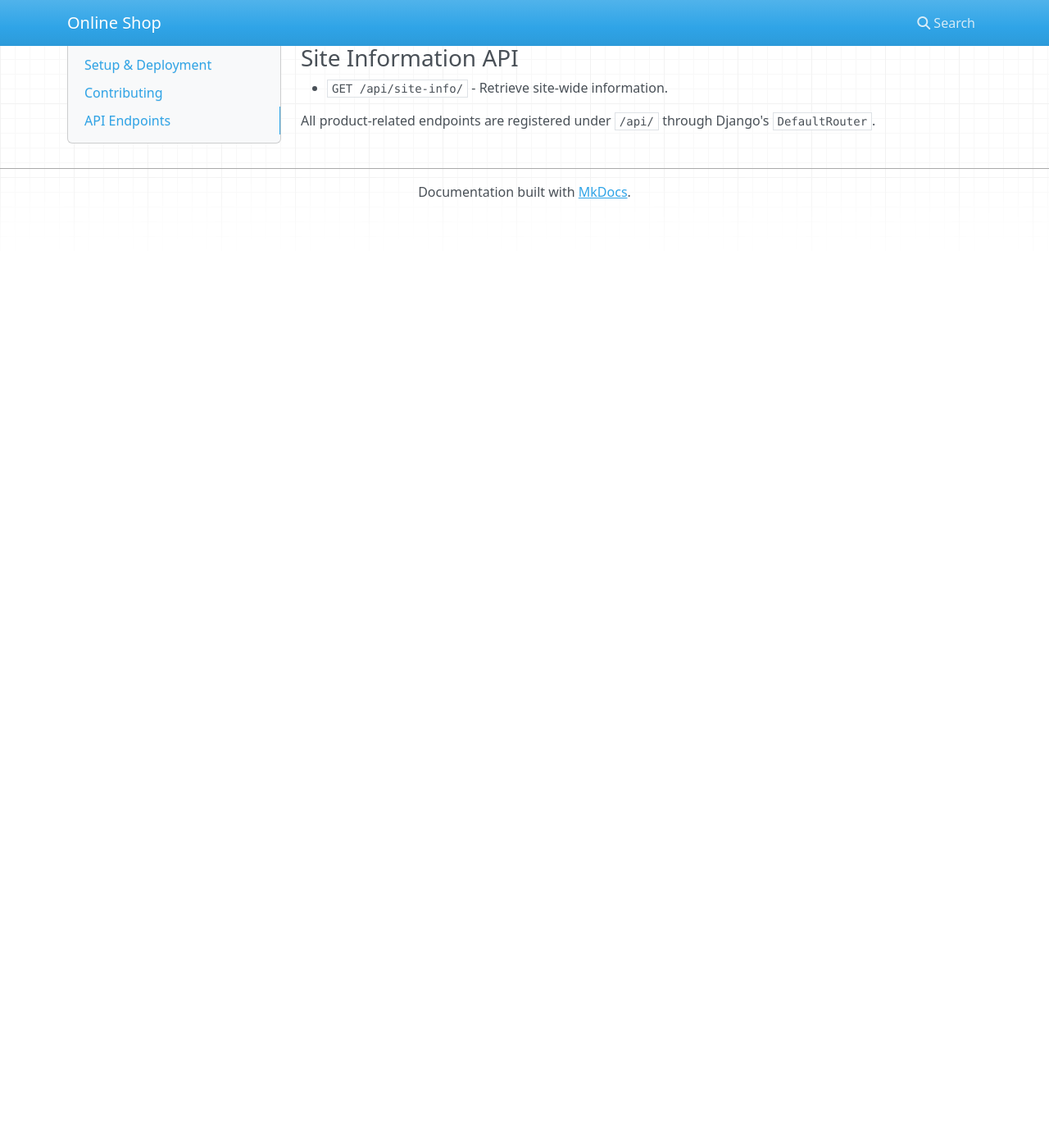
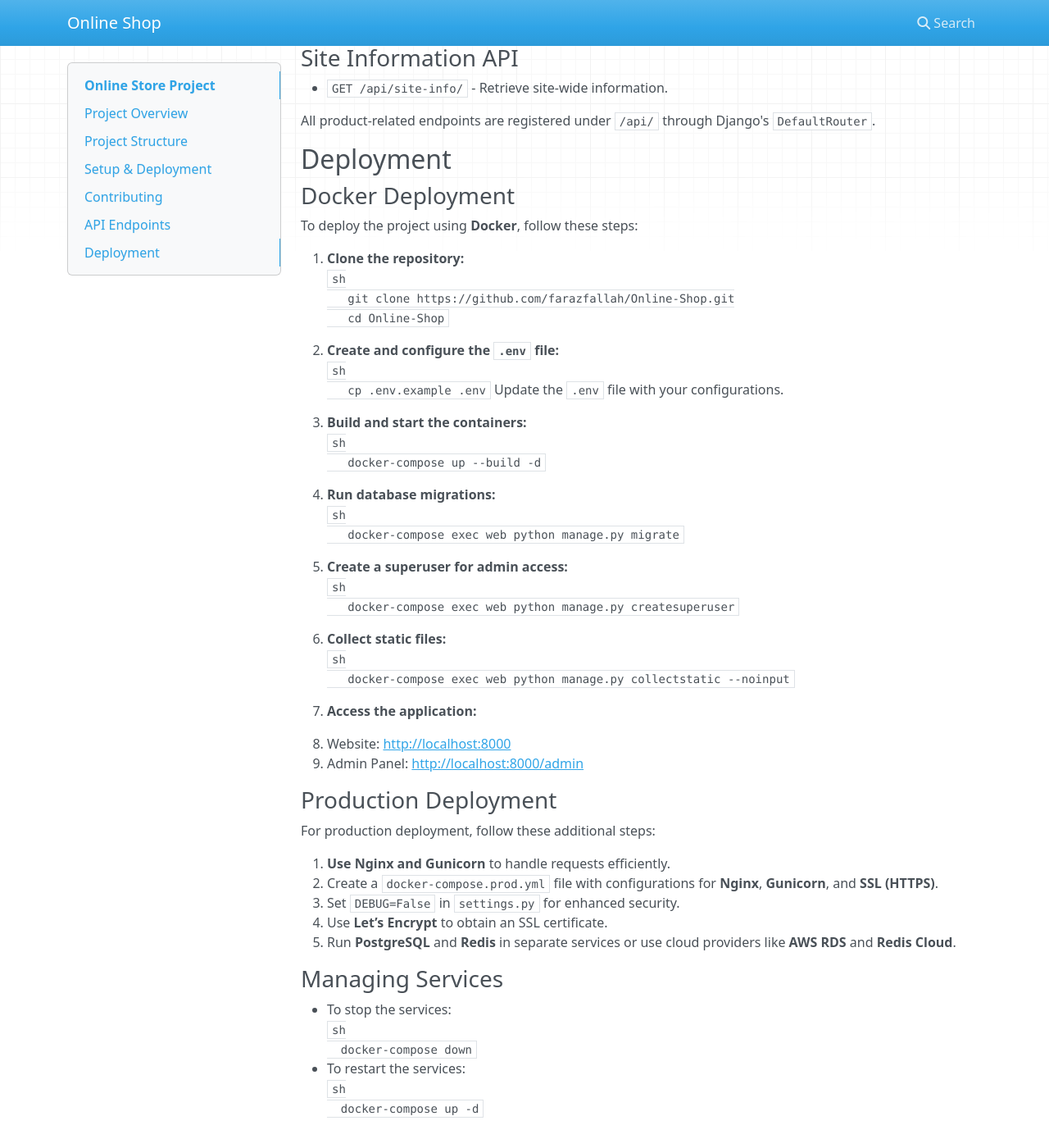
Before and after one commit to farazfallah/Online-Shop, an MkDocs documentation site: the page built from Docs/docs/index.md, in a window 1280 px wide and 1400 px high, scrolled down 2722 px. Shown: the whole window at 82% size. Built offline with MkDocs 1.6.1, drawn with Linux system fonts in a browser that asks for light colours; nearby versions of some CDN libraries; before the commit the page ends 2984 px from its top, so only the background shows below that.

Commit message:
Docs Update

````diff
--- a/Docs/docs/index.md
+++ b/Docs/docs/index.md
@@ -123,3 +123,63 @@ This section outlines the available API endpoints for the project.
 - `GET /api/site-info/` - Retrieve site-wide information.
 
 All product-related endpoints are registered under `/api/` through Django's `DefaultRouter`.
+
+## Deployment
+
+### Docker Deployment
+To deploy the project using **Docker**, follow these steps:
+
+1. **Clone the repository:**
+   ```sh
+   git clone https://github.com/farazfallah/Online-Shop.git
+   cd Online-Shop
+   ```
+
+2. **Create and configure the `.env` file:**
+   ```sh
+   cp .env.example .env
+   ```
+   Update the `.env` file with your configurations.
+
+3. **Build and start the containers:**
+   ```sh
+   docker-compose up --build -d
+   ```
+
+4. **Run database migrations:**
+   ```sh
+   docker-compose exec web python manage.py migrate
+   ```
+
+5. **Create a superuser for admin access:**
+   ```sh
+   docker-compose exec web python manage.py createsuperuser
+   ```
+
+6. **Collect static files:**
+   ```sh
+   docker-compose exec web python manage.py collectstatic --noinput
+   ```
+
+7. **Access the application:**
+   - Website: [http://localhost:8000](http://localhost:8000)
+   - Admin Panel: [http://localhost:8000/admin](http://localhost:8000/admin)
+
+### Production Deployment
+For production deployment, follow these additional steps:
+
+1. **Use Nginx and Gunicorn** to handle requests efficiently.
+2. Create a `docker-compose.prod.yml` file with configurations for **Nginx**, **Gunicorn**, and **SSL (HTTPS)**.
+3. Set `DEBUG=False` in `settings.py` for enhanced security.
+4. Use **Let’s Encrypt** to obtain an SSL certificate.
+5. Run **PostgreSQL** and **Redis** in separate services or use cloud providers like **AWS RDS** and **Redis Cloud**.
+
+### Managing Services
+- To stop the services:
+  ```sh
+  docker-compose down
+  ```
+- To restart the services:
+  ```sh
+  docker-compose up -d
+  ```
````
Also changed, not shown: 11 other files.
